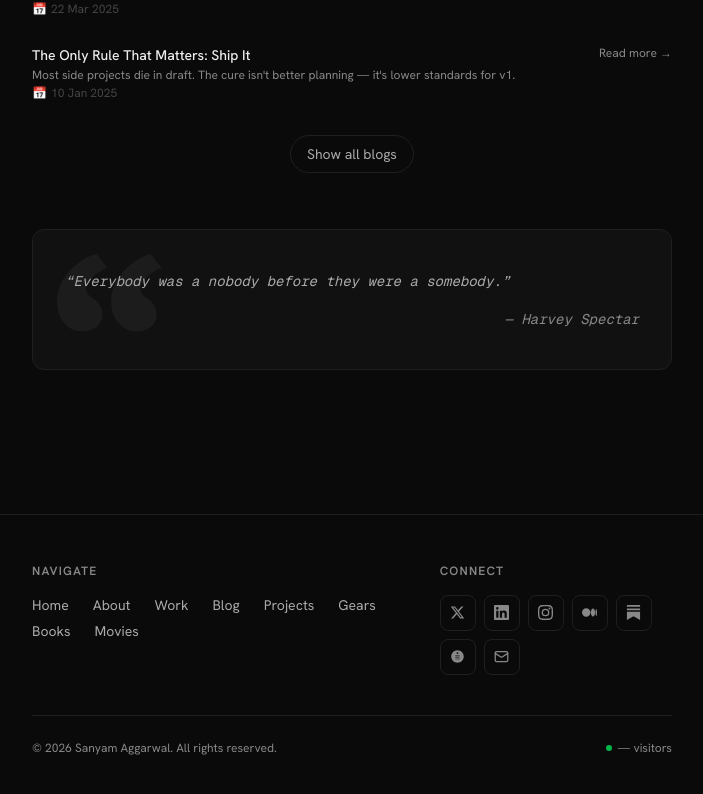
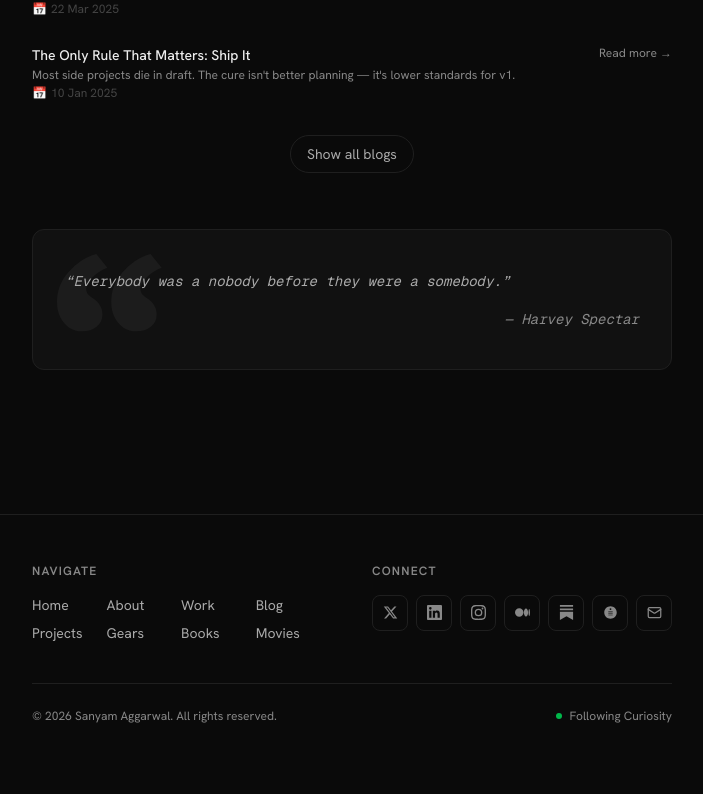
Before and after one commit to MasterofDeath0/portfolio, a Next.js app: page / in a window 1280 px wide. Shown: the part 851-1645 px from the top of the page, without its empty margins (288-991 px from the left). After the commit the page ends 1623 px from the top, so only its background shows below. Built offline with nearby package versions, Linux system fonts and the light colour scheme; no server answers.

Commit message:
Update Footer.tsx

```diff
--- a/components/Footer.tsx
+++ b/components/Footer.tsx
@@ -5,8 +5,12 @@ import { Mail } from "lucide-react";
 import { useEffect, useState } from "react";
 import { siteConfig } from "@/config/site";
 import {
-  IconTwitter, IconLinkedin, IconInstagram,
-  IconMedium, IconSubstack, IconTopmate
+  IconTwitter,
+  IconLinkedin,
+  IconInstagram,
+  IconMedium,
+  IconSubstack,
+  IconTopmate,
 } from "@/components/SocialIcons";
 
 const navLinks = [
@@ -20,27 +24,28 @@ const navLinks = [
   { href: "/movies", label: "Movies" },
 ];
 
-function usePageViews() {
-  const [views, setViews] = useState<string | null>(null);
-  useEffect(() => {
-    fetch("/api/pageviews")
-      .then((r) => r.json())
-      .then((d) => {
-        if (d.views) {
-          const n = Number(d.views);
-          if (n >= 1000000) setViews(`${(n / 1000000).toFixed(1)}M`);
-          else if (n >= 1000) setViews(`${(n / 1000).toFixed(1)}K`);
-          else setViews(String(n));
-        }
-      })
-      .catch(() => setViews(null));
-  }, []);
-  return views;
-}
+const statusMessages = [
+  "Exploring & Experimenting",
+  "Following Curiosity",
+  "Learning Something New",
+  "Following Curiosity",
+  "Connecting Dots",
+  "Exploring New Ideas",
+  "Reading, Writing, Repeating",
+];
 
 export default function Footer() {
-  const views = usePageViews();
   const s = siteConfig.socials;
+
+  const [statusIndex, setStatusIndex] = useState(0);
+
+  useEffect(() => {
+    const interval = setInterval(() => {
+      setStatusIndex((prev) => (prev + 1) % statusMessages.length);
+    }, 4000);
+
+    return () => clearInterval(interval);
+  }, []);
 
   const connectLinks = [
     { label: "X / Twitter", href: s.twitter, Icon: IconTwitter },
@@ -60,10 +65,14 @@ export default function Footer() {
         <div className="flex flex-col gap-10 sm:flex-row sm:items-start sm:justify-between">
           {/* Navigate */}
           <div className="flex flex-col gap-4">
-            <p className="text-xs font-semibold uppercase tracking-widest" style={{ color: "var(--muted-foreground)" }}>
+            <p
+              className="text-xs font-semibold uppercase tracking-widest"
+              style={{ color: "var(--muted-foreground)" }}
+            >
               Navigate
             </p>
-            <nav className="flex flex-wrap gap-x-6 gap-y-1.5">
+
+            <nav className="grid grid-cols-4 gap-x-6 gap-y-2">
               {navLinks.map((link) => (
                 <Link
                   key={link.href}
@@ -79,9 +88,13 @@ export default function Footer() {
 
           {/* Connect */}
           <div className="flex flex-col gap-4">
-            <p className="text-xs font-semibold uppercase tracking-widest" style={{ color: "var(--muted-foreground)" }}>
+            <p
+              className="text-xs font-semibold uppercase tracking-widest"
+              style={{ color: "var(--muted-foreground)" }}
+            >
               Connect
             </p>
+
             <div className="flex flex-wrap gap-2">
               {connectLinks.map(({ label, href, Icon }) => (
                 <a
@@ -91,17 +104,24 @@ export default function Footer() {
                   rel="noopener noreferrer"
                   aria-label={label}
                   className="flex items-center justify-center w-9 h-9 rounded-lg border transition-colors hover:bg-[--muted] hover:text-[--text-primary]"
-                  style={{ borderColor: "var(--border)", color: "var(--muted-foreground)" }}
+                  style={{
+                    borderColor: "var(--border)",
+                    color: "var(--muted-foreground)",
+                  }}
                 >
                   <Icon size={15} />
                 </a>
               ))}
+
               {s.email && (
                 <a
                   href={s.email}
                   aria-label="Email"
                   className="flex items-center justify-center w-9 h-9 rounded-lg border transition-colors hover:bg-[--muted] hover:text-[--text-primary]"
-                  style={{ borderColor: "var(--border)", color: "var(--muted-foreground)" }}
+                  style={{
+                    borderColor: "var(--border)",
+                    color: "var(--muted-foreground)",
+                  }}
                 >
                   <Mail size={15} />
                 </a>
@@ -113,12 +133,21 @@ export default function Footer() {
         {/* Bottom bar */}
         <div
           className="mt-10 pt-6 border-t flex flex-col sm:flex-row items-start sm:items-center justify-between gap-2 text-xs"
-          style={{ borderColor: "var(--border)", color: "var(--muted-foreground)" }}
+          style={{
+            borderColor: "var(--border)",
+            color: "var(--muted-foreground)",
+          }}
         >
-          <span>© {new Date().getFullYear()} {siteConfig.name}. All rights reserved.</span>
-          <span className="flex items-center gap-1.5">
+          <span>
+            © {new Date().getFullYear()} {siteConfig.name}. All rights
+            reserved.
+          </span>
+
+          <span className="flex items-center gap-2">
             <span className="inline-block w-1.5 h-1.5 rounded-full bg-green-500 animate-pulse" />
-            {views !== null ? <>{views} visitors</> : <>— visitors</>}
+            <span key={statusIndex}>
+              {statusMessages[statusIndex]}
+            </span>
           </span>
         </div>
       </div>
```
